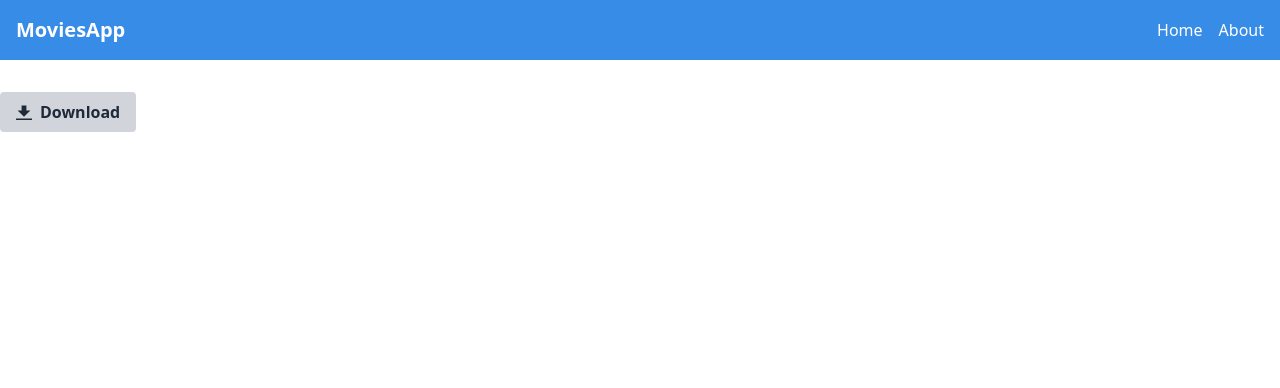
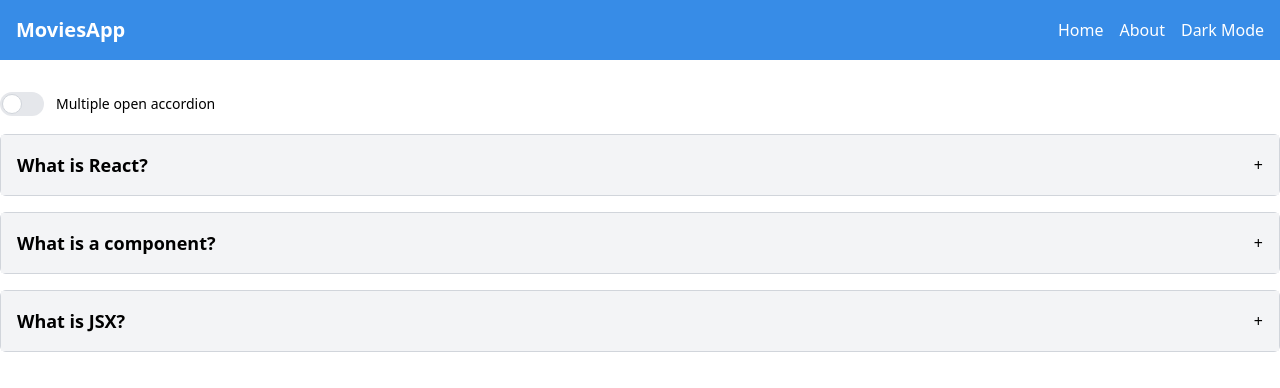
Before and after one commit to yloading/movies-app-frontend, a React (Vite) app: page / in a window 1280 px wide. Shown: the top 388 px of the page. Built offline with nearby package versions, Linux system fonts and the light colour scheme.

Commit message:
added accordion components, option to open multiple accordion and added theme mode switch

```diff
--- a/src/App.tsx
+++ b/src/App.tsx
@@ -1,13 +1,18 @@
 import { BrowserRouter as Router } from "react-router-dom";
 import Navbar from "./components/NavbarComponent/NavbarComponent";
 import AppRoutes from "./routes/Routes";
+import { useAppTheme } from "./hooks/useAppTheme";
 
 function App() {
+  const { isDark, darkClassName, handleThemeOnClick } = useAppTheme();
+
   return (
     <Router>
-      <Navbar />
-      <div className="container mx-auto mt-8">
-        <AppRoutes />
+      <div className={`${darkClassName} transition-all duration-300`}>
+        <Navbar handleThemeOnClick={handleThemeOnClick} isDark={isDark} />
+        <div className="container mx-auto mt-8">
+          <AppRoutes />
+        </div>
       </div>
     </Router>
   );
--- /dev/null
+++ b/src/components/AccordionComponent/hooks/useAccordion.ts
@@ -0,0 +1,38 @@
+import { useEffect, useState } from "react";
+
+export const useAccordion = (isOpenMultiple: boolean) => {
+  const [openIndex, setOpenIndex] = useState<number | null>(null);
+  const [multipleOpenedIndex, setMultipleOpenIndex] = useState<Array<number>>(
+    []
+  );
+
+  useEffect(() => {
+    setOpenIndex(null);
+    setMultipleOpenIndex([]);
+  }, [isOpenMultiple]);
+
+  const handleToggle = (index: number) => {
+    if (isOpenMultiple) {
+      if (isOpen(index)) {
+        setMultipleOpenIndex(multipleOpenedIndex.filter((i) => i !== index));
+      } else {
+        setMultipleOpenIndex([...multipleOpenedIndex, index]);
+      }
+    } else {
+      setOpenIndex(openIndex === index ? null : index);
+    }
+  };
+
+  const isOpen = (index: number): boolean => {
+    if (isOpenMultiple) {
+      return multipleOpenedIndex.includes(index);
+    }
+
+    return openIndex === index;
+  };
+
+  return {
+    isOpen,
+    handleToggle,
+  }
+};
--- /dev/null
+++ b/src/components/AccordionComponent/index.tsx
@@ -0,0 +1,57 @@
+import React from "react";
+import { useAccordion } from "./hooks/useAccordion";
+
+interface AccordionItemProps {
+  title: string;
+  content: string;
+  isOpen: () => boolean;
+  onClick: () => void;
+}
+
+const AccordionItem: React.FC<AccordionItemProps> = ({
+  title,
+  content,
+  isOpen,
+  onClick,
+}) => {
+  return (
+    <div className="border border-gray-300 rounded-md mb-4">
+      <div
+        className="bg-gray-100 p-4 cursor-pointer flex justify-between items-center"
+        onClick={onClick}
+      >
+        <h2 className="text-lg font-semibold">{title}</h2>
+        <span>{isOpen() ? "-" : "+"}</span>
+      </div>
+      {isOpen() && <div className="p-4 bg-white">{content}</div>}
+    </div>
+  );
+};
+
+interface AccordionProps {
+  items: { title: string; content: string }[];
+  isOpenMultiple?: boolean;
+}
+
+const Accordion: React.FC<AccordionProps> = ({
+  items,
+  isOpenMultiple = false,
+}) => {
+  const { handleToggle, isOpen } = useAccordion(isOpenMultiple);
+
+  return (
+    <div>
+      {items.map((item, index) => (
+        <AccordionItem
+          key={index}
+          title={item.title}
+          content={item.content}
+          isOpen={() => isOpen(index)}
+          onClick={() => handleToggle(index)}
+        />
+      ))}
+    </div>
+  );
+};
+
+export default Accordion;
--- a/src/components/NavbarComponent/NavbarComponent.tsx
+++ b/src/components/NavbarComponent/NavbarComponent.tsx
@@ -1,7 +1,12 @@
 import React from "react";
 import { Link } from "react-router-dom";
 
-const Navbar: React.FC = () => {
+interface NavbarProps {
+  handleThemeOnClick: () => void;
+  isDark: boolean;
+}
+
+const Navbar: React.FC<NavbarProps> = ({ handleThemeOnClick, isDark }) => {
   return (
     <nav className="bg-[#378CE7] p-4">
       <div className="container mx-auto flex justify-between items-center">
@@ -17,6 +22,14 @@ const Navbar: React.FC = () => {
               About
             </Link>
           </li>
+          <li>
+            <button
+              onClick={handleThemeOnClick}
+              className="text-white hover:text-gray-200"
+            >
+              {`${isDark ? "Light" : "Dark"} Mode`}
+            </button>
+          </li>
         </ul>
       </div>
     </nav>
--- /dev/null
+++ b/src/components/ToggleComponent/index.tsx
@@ -0,0 +1,28 @@
+import React from "react";
+
+interface ToggleProps {
+  checked: boolean;
+  onChange: () => void;
+  label: string;
+}
+
+const Toggle: React.FC<ToggleProps> = ({ checked, onChange, label }) => {
+  return (
+    <label className="inline-flex items-center cursor-pointer text-black">
+      <input
+        type="checkbox"
+        value=""
+        name="checkbox"
+        className="sr-only peer"
+        checked={checked}
+        onChange={onChange}
+      />
+      <div className="relative w-11 h-6 bg-gray-200 rounded-full peer peer-focus:ring-4 peer-focus:ring-blue-300 dark:peer-focus:ring-blue-800 dark:bg-gray-700 peer-checked:after:translate-x-full rtl:peer-checked:after:-translate-x-full peer-checked:after:border-white after:content-[''] after:absolute after:top-0.5 after:start-[2px] after:bg-white after:border-gray-300 after:border after:rounded-full after:h-5 after:w-5 after:transition-all dark:border-gray-600 peer-checked:bg-blue-600"></div>
+      <span className="ms-3 text-sm font-medium text-black dark:text-gray-300">
+        {label}
+      </span>
+    </label>
+  );
+};
+
+export default Toggle;
--- /dev/null
+++ b/src/hooks/useAppTheme.ts
@@ -0,0 +1,44 @@
+import { useEffect, useMemo, useState } from "react";
+
+export const useAppTheme = () => {
+  const theme = useMemo(() => {
+    const theme = localStorage.getItem("isDark");
+    if (theme) {
+      const parsedTheme = JSON.parse(theme);
+      return parsedTheme;
+    }
+    return false;
+  }, []);
+
+  const [isDark, setIsDark] = useState<boolean>(theme);
+
+  useEffect(() => {
+    localStorage.setItem("isDark", JSON.stringify(isDark));
+  }, [isDark]);
+
+  useEffect(() => {
+    if (theme) {
+      document.documentElement.classList.add("dark");
+    } else {
+      document.documentElement.classList.remove("dark");
+    }
+  }, [theme]);
+
+  const handleThemeOnClick = () => {
+    setIsDark((prev) => !prev);
+
+    if (!isDark) {
+      document.documentElement.classList.add("dark");
+    } else {
+      document.documentElement.classList.remove("dark");
+    }
+  };
+
+  const darkClassName = isDark && "bg-gray-800 h-screen";
+
+  return {
+    isDark,
+    handleThemeOnClick,
+    darkClassName,
+  };
+};
--- a/src/pages/HomePage/HomePage.tsx
+++ b/src/pages/HomePage/HomePage.tsx
@@ -1,15 +1,38 @@
+import { useState } from "react";
+import Accordion from "../../components/AccordionComponent";
+import Toggle from "../../components/ToggleComponent";
+
+const accordionData = [
+  {
+    title: "What is React?",
+    content: "React is a JavaScript library for building user interfaces.",
+  },
+  {
+    title: "What is a component?",
+    content:
+      "A component is a reusable piece of code in React that renders a part of the UI.",
+  },
+  {
+    title: "What is JSX?",
+    content: "text",
+  },
+];
+
 function HomePage() {
+  const [isOpenMultiple, setIsOpenMultiple] = useState<boolean>(false);
+
   return (
-    <button className="bg-gray-300 hover:bg-gray-400 text-gray-800 font-bold py-2 px-4 rounded inline-flex items-center">
-      <svg
-        className="fill-current w-4 h-4 mr-2"
-        xmlns="http://www.w3.org/2000/svg"
-        viewBox="0 0 20 20"
-      >
-        <path d="M13 8V2H7v6H2l8 8 8-8h-5zM0 18h20v2H0v-2z" />
-      </svg>
-      <span>Download</span>
-    </button>
+    <div>
+      <div className="mb-3">
+        <Toggle
+          checked={isOpenMultiple}
+          onChange={() => setIsOpenMultiple((prev) => !prev)}
+          label="Multiple open accordion"
+        />
+      </div>
+
+      <Accordion items={accordionData} isOpenMultiple={isOpenMultiple} />
+    </div>
   );
 }
 
--- a/tailwind.config.js
+++ b/tailwind.config.js
@@ -1,6 +1,7 @@
 /** @type {import('tailwindcss').Config} */
 export default {
   content: ["./index.html", "./src/**/*.{js,ts,jsx,tsx}"],
+  darkMode: "class",
   theme: {
     extend: {},
   },
```
